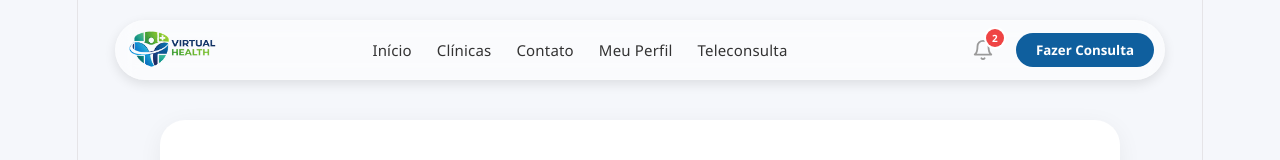
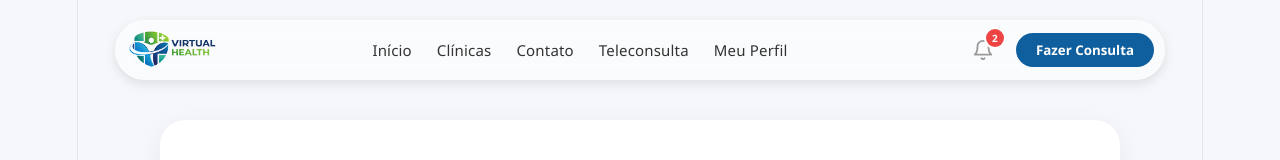
Before and after one commit to kaorishi11/virtualhealth, a React (Vite) app: page /chat in a window 1280 px wide. Shown: the top 160 px of the page. Built offline with nearby package versions, Linux system fonts and the light colour scheme.

Commit message:
fix: restore "Meu Perfil" link in ChatMedico component

```diff
--- a/src/pages/Chat.jsx
+++ b/src/pages/Chat.jsx
@@ -312,8 +312,8 @@ export default function ChatMedico() {
                     <Link to="/home-paciente">Início</Link>
                     <Link to="/clinicas">Clínicas</Link>
                     <Link to="/contato">Contato</Link>
+                    <Link to="/teleconsulta">Teleconsulta</Link>
                     <Link to="/perfil">Meu Perfil</Link>
-                    <Link to="/teleconsulta">Teleconsulta</Link>
                 </div>
 
                 <div style={{ display: 'flex', alignItems: 'center', gap: '16px' }}>
```
